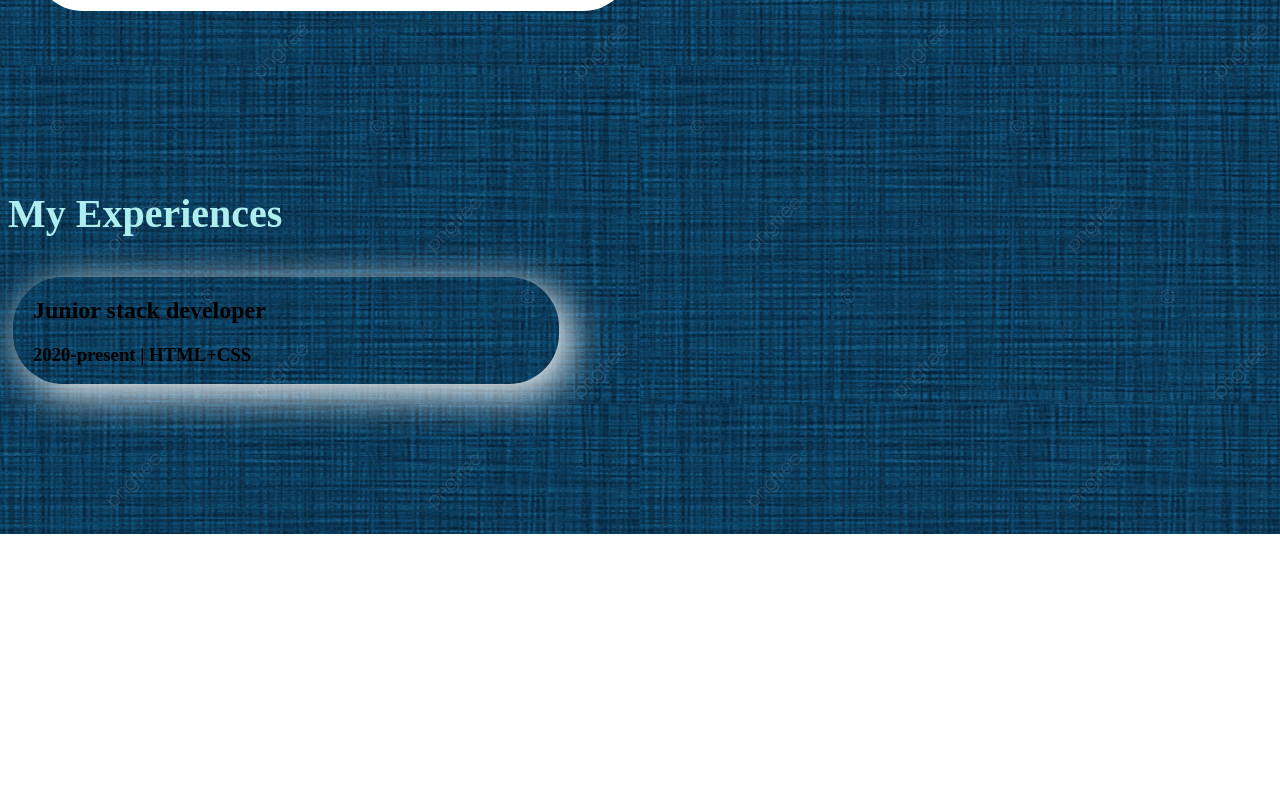
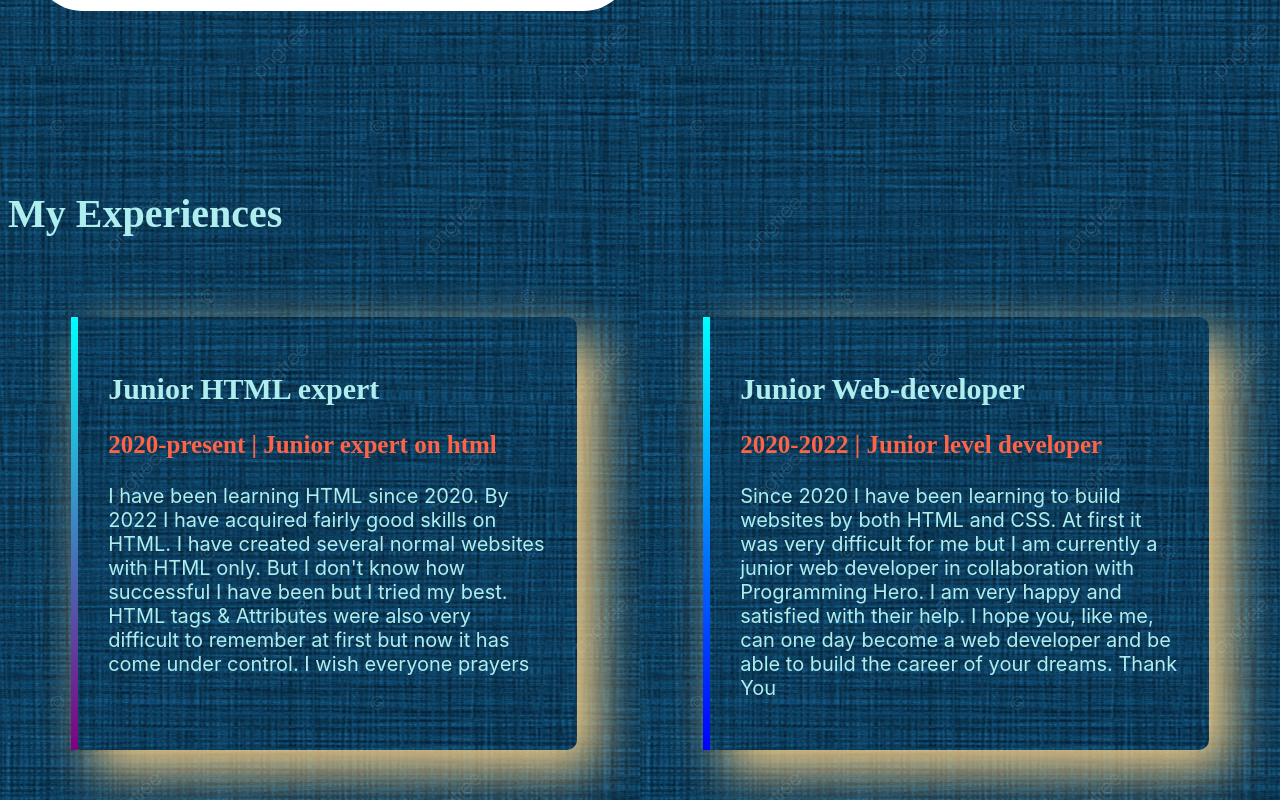
Before and after one commit to shishirdev123/my-second-portfolio, a plain HTML site: page index.html in a window 1280 px wide. Shown: the part 1388-2188 px from the top of the page. Before the commit the page ends 1922 px from the top, so only its background shows below. Drawn offline with Linux system fonts and the light colour scheme; a web font is replaced by a local one.

Commit message:
fully added

```diff
--- a/index.html
+++ b/index.html
@@ -12,7 +12,7 @@
 </head>
 <body>
 
-    <section class="flexible">
+    <section class="flexible section-container">
 
         <div class="half-wide">
 
@@ -32,7 +32,7 @@
 
     </section>
 
-    <section class="flexible2">
+    <section class="flexible2 section-container">
 
         <div class="half-wide">
 
@@ -51,20 +51,31 @@
 
     </section>
 
-    <section>
+    <section class="My experience-area">
 
-        <h3 class="introduce">My Experiences</h3>
+        <h1 class="introduce">My Experiences</h1>
 
-        <div class="flexible">
+       <div class="junior-expert">
 
-            <div id="Junior" class="stack">
+        <div id="nx-border2" class="fst-box">
 
-                <h2>Junior stack developer</h2>
-                <h3><span class="font-color, tomato">2020-present | HTML+CSS</span></h3>
-
-            </div>
+            <h2 class="expert">Junior HTML expert</h2>
+            <h3 class="sisir">2020-present | Junior expert on html</h3>
+            <p class="my-paragraph">I have been learning HTML since 2020. By 2022 I have acquired fairly good skills on HTML. I have created several normal websites with HTML only. But I don't know how successful I have been but I tried my best. HTML tags & Attributes were also very difficult to remember at first but now it has come under control. I wish everyone prayers</p>
 
         </div>
+
+        <div id="nx-border" class="fst-box">
+
+            <h2 class="expert">Junior Web-developer</h2>
+            <h3 class="sisir">2020-2022 | Junior level developer</h3>
+            <p class="my-paragraph">Since 2020 I have been learning to build websites by both HTML and CSS. At first it was very difficult for me but I am currently a junior web developer in collaboration with Programming Hero. I am very happy and satisfied with their help. I hope you, like me, can one day become a web developer and be able to build the career of your dreams. Thank You</p>
+
+        </div>
+
+       </div>
+
+
 
     </section>
 
--- a/style.css
+++ b/style.css
@@ -1,6 +1,16 @@
 body{
     background-image: url(pngtree-fashion-navy-blue-cloth-pattern-texture-background-image_537803.jpg);
 
+}
+
+.section-container{
+    display: flex;
+    margin-bottom: 150px;
+}
+.junior-expert{
+    display: flex;
+    margin-top: 80px;
+    margin-bottom: 50px;
 }
 
 .welcome{
@@ -11,11 +21,19 @@ body{
 
 .sisir{
     color: tomato;
+    font-size: 25px;
 }
+
+
 
 .introduce{
     color: paleturquoise;
     font-size: 40px;
+}
+
+.expert{
+    color: paleturquoise;
+    font-size: 30px;
 }
 
 .my-paragraph{
@@ -58,18 +76,22 @@ body{
     margin-bottom: 150px;
 }
 
-.stack{
+.fst-box{
     width: 40%;
-    margin-left: 5px;
-    margin-right: 5px;
-    padding-left: 20px;
-    padding-right: 20px;
-    border-radius: 50px;
-    box-shadow: 10px 10px 40px white;
+    margin-left: 5%;
+    margin-right: 5%;
+    padding: 30px;
+    border-radius: 10px;
+    box-shadow: 20px 20px 50px rgb(247, 207, 135);
 }
 
-#junior .stack{
-    width: 50% solid;
-    color: paleturquoise;
-
+#nx-border{
+    border-left: 7px solid;
+    border-image: linear-gradient(cyan,blue);
+    border-image-slice: 1;
 }
+#nx-border2{
+    border-left: 7px solid;
+    border-image: linear-gradient(cyan, purple);
+    border-image-slice: 1;
+}
```
